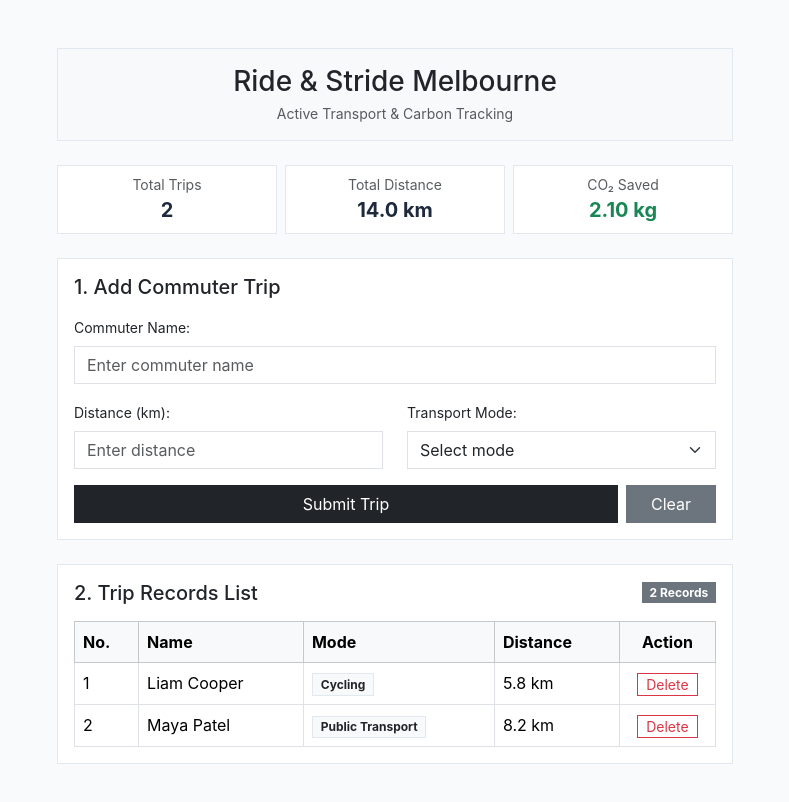
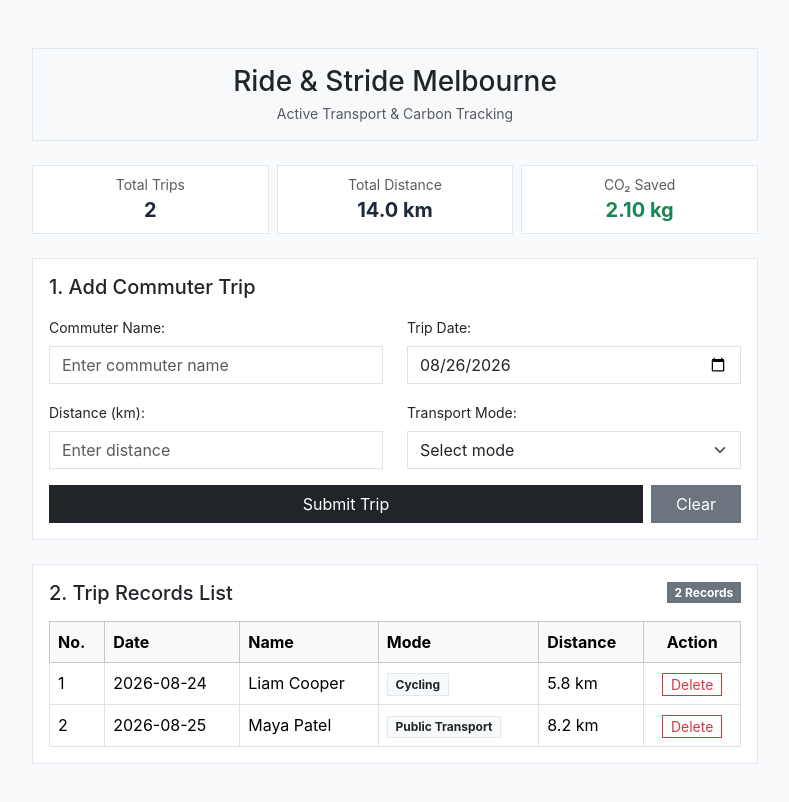
Before and after one commit to ShiinsMashiro/FIT5032, a Vue app in the folder A1/: page / in a window 1280 px wide. Shown: the top 802 px of the page, without its empty margins (245-1034 px from the left). Built offline with nearby package versions, Linux system fonts and the light colour scheme.

Commit message:
feat(form): add trip date field with validation to commuter form

```diff
--- a/A1/src/App.vue
+++ b/A1/src/App.vue
@@ -1,12 +1,12 @@
 <template>
-  <div class="container my-5" style="max-width: 700px;">
+  <div class="container my-5" style="max-width: 750px;">
     <!-- Simple Title -->
     <div class="p-3 mb-4 bg-light border text-center">
       <h3 class="text-dark mb-1">Ride & Stride Melbourne</h3>
       <p class="text-muted mb-0 small">Active Transport & Carbon Tracking</p>
     </div>
 
-    <!-- Summary Metrics (Simple stats based on tripList) -->
+    <!-- Summary Metrics -->
     <div class="row g-2 mb-4 text-center">
       <div class="col-4">
         <div class="p-2 border bg-white">
@@ -28,13 +28,13 @@
       </div>
     </div>
 
-    <!-- Part 1: Input Form (BR B.1 Validation) -->
+    <!-- Part 1: Input Form -->
     <div class="card p-3 mb-4 border bg-white">
       <h5 class="mb-3">1. Add Commuter Trip</h5>
 
       <form @submit.prevent="addTrip">
-        <!-- Commuter Name -->
-        <div class="mb-3">
+        <div class="row mb-3">
+          <div class="col-md-6">
             <label class="form-label small">Commuter Name:</label>
             <input
               v-model="formData.name"
@@ -47,8 +47,20 @@
             </div>
           </div>
 
+          <div class="col-md-6">
+            <label class="form-label small">Trip Date:</label>
+            <input
+              v-model="formData.date"
+              type="date"
+              class="form-control"
+            />
+            <div v-if="errors.date" class="text-danger small mt-1">
+              {{ errors.date }}
+            </div>
+          </div>
+        </div>
+
         <div class="row mb-3">
-          <!-- Distance -->
           <div class="col-md-6">
             <label class="form-label small">Distance (km):</label>
             <input
@@ -63,7 +75,6 @@
             </div>
           </div>
 
-          <!-- Transport Mode -->
           <div class="col-md-6">
             <label class="form-label small">Transport Mode:</label>
             <select v-model="formData.mode" class="form-select">
@@ -78,7 +89,6 @@
           </div>
         </div>
 
-        <!-- Buttons: Submit and Clear -->
         <div class="d-flex gap-2">
           <button type="submit" class="btn btn-dark flex-grow-1">
             Submit Trip
@@ -90,30 +100,28 @@
       </form>
     </div>
 
-    <!-- Part 2: Data Table (BR B.2 Dynamic Data) -->
+    <!-- Part 2: Data Table -->
     <div class="card p-3 border bg-white">
       <div class="d-flex justify-content-between align-items-center mb-3">
         <h5 class="mb-0">2. Trip Records List</h5>
         <span class="badge bg-secondary">{{ tripList.length }} Records</span>
       </div>
 
-      <div v-if="tripList.length === 0" class="text-center text-muted py-3">
-        No trips recorded yet.
-      </div>
-
-      <table v-else class="table table-bordered mb-0">
+      <table class="table table-bordered mb-0">
         <thead class="table-light">
           <tr>
-            <th style="width: 10%;">No.</th>
+            <th style="width: 8%;">No.</th>
+            <th>Date</th>
             <th>Name</th>
             <th>Mode</th>
             <th>Distance</th>
-            <th style="width: 15%;" class="text-center">Action</th>
+            <th style="width: 14%;" class="text-center">Action</th>
           </tr>
         </thead>
         <tbody>
           <tr v-for="(item, index) in tripList" :key="index">
             <td>{{ index + 1 }}</td>
+            <td>{{ item.date }}</td>
             <td>{{ item.name }}</td>
             <td>
               <span class="badge bg-light text-dark border">{{ item.mode }}</span>
@@ -138,27 +146,25 @@
 <script setup>
 import { ref, computed } from 'vue'
 
-// Form state object
 const formData = ref({
   name: '',
+  date: '2026-08-26',
   distance: '',
   mode: ''
 })
 
-// Error messages object
 const errors = ref({
   name: '',
+  date: '',
   distance: '',
   mode: ''
 })
 
-// List of trips with initial dummy data
 const tripList = ref([
-  { name: 'Liam Cooper', distance: 5.8, mode: 'Cycling' },
-  { name: 'Maya Patel', distance: 8.2, mode: 'Public Transport' }
+  { date: '2026-08-24', name: 'Liam Cooper', distance: 5.8, mode: 'Cycling' },
+  { date: '2026-08-25', name: 'Maya Patel', distance: 8.2, mode: 'Public Transport' }
 ])
 
-// Computed statistics
 const totalTrips = computed(() => tripList.value.length)
 
 const totalDistance = computed(() => {
@@ -170,7 +176,6 @@ const co2Saved = computed(() => {
   return (Number(totalDistance.value) * 0.15).toFixed(2)
 })
 
-// Validation function
 function validateForm() {
   let isValid = true
 
@@ -179,6 +184,13 @@ function validateForm() {
     isValid = false
   } else {
     errors.value.name = ''
+  }
+
+  if (!formData.value.date) {
+    errors.value.date = 'Please select a date.'
+    isValid = false
+  } else {
+    errors.value.date = ''
   }
 
   if (!formData.value.distance || Number(formData.value.distance) <= 0) {
@@ -198,13 +210,13 @@ function validateForm() {
   return isValid
 }
 
-// Add a new trip
 function addTrip() {
   if (!validateForm()) {
     return
   }
 
   tripList.value.push({
+    date: formData.value.date,
     name: formData.value.name,
     distance: Number(formData.value.distance),
     mode: formData.value.mode
@@ -213,21 +225,21 @@ function addTrip() {
   clearForm()
 }
 
-// Clear form inputs and error messages
 function clearForm() {
   formData.value = {
     name: '',
+    date: '2026-08-26',
     distance: '',
     mode: ''
   }
   errors.value = {
     name: '',
+    date: '',
     distance: '',
     mode: ''
   }
 }
 
-// Delete a trip from the list
 function deleteTrip(index) {
   tripList.value.splice(index, 1)
 }
```
Lines whose indentation alone changed are shown as unchanged.
